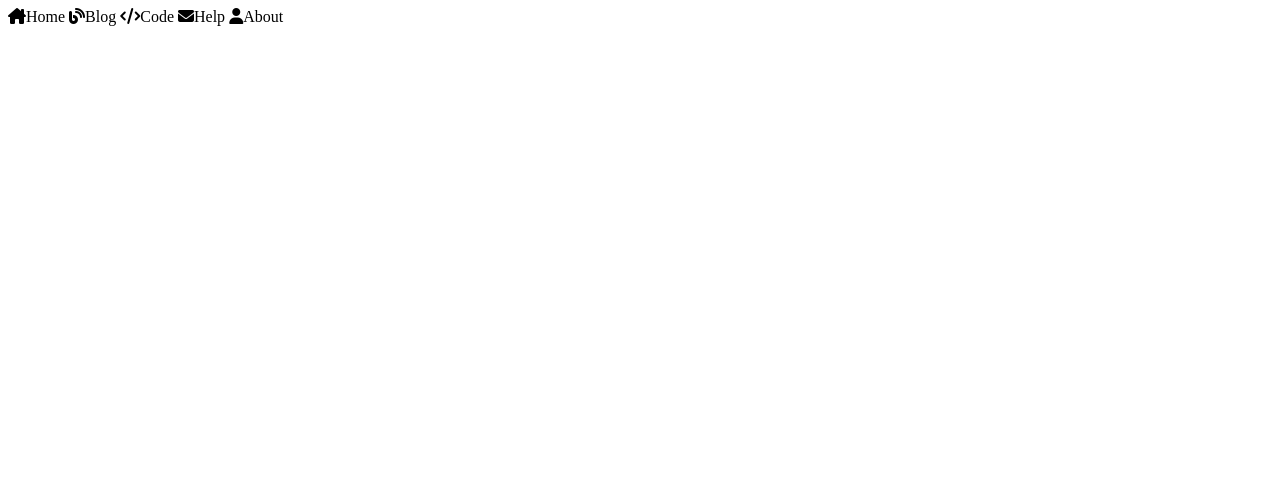
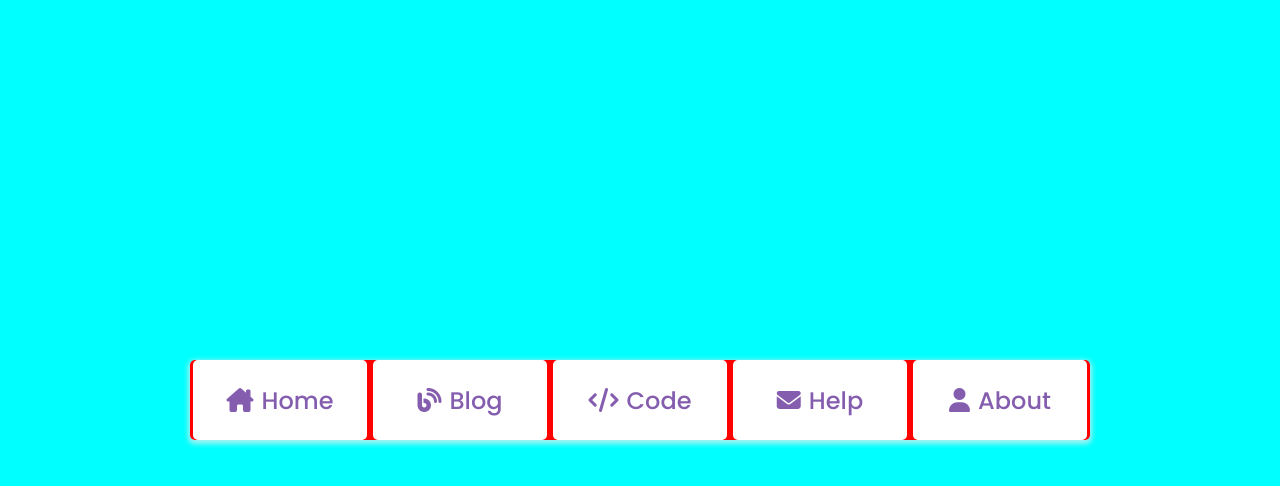
Before and after one commit to Ibra-him-elgharras/Template-26, a plain HTML site: page index.html in a window 1280 px wide. Drawn offline with Linux system fonts and the light colour scheme.

Commit message:
navigation-hover

```diff
--- a/CSS/style.css
+++ b/CSS/style.css
@@ -0,0 +1,68 @@
+@import url('https://fonts.googleapis.com/css2?family=Dancing+Script:wght@400;500;600;700&family=Josefin+Sans:ital,wght@0,100;0,200;0,300;0,400;0,500;0,600;0,700;1,100;1,200&family=Poppins:ital,wght@0,100;0,200;0,300;0,400;0,500;0,600;0,700;0,800;0,900;1,100;1,200;1,300;1,400;1,600;1,700;1,800;1,900&family=Ubuntu+Condensed&family=Ubuntu+Mono&family=Ubuntu:ital@1&display=swap');
+
+*{
+    margin: 0;
+    padding: 0;
+    box-sizing: border-box;
+    font-family: 'Poppins', sans-serif;
+}
+
+html,body{
+    background-color: aqua;
+    height: 100vh;
+    display: grid;
+    place-items: center;
+
+}
+
+nav{
+    width: 900px;
+    height: 80px;
+    background: red;
+    border-radius: 5px;
+    box-shadow: 0px 2px 5px 2px #edededaf;
+    color: aliceblue;
+    display: flex;
+    align-items: center;
+    position: relative;
+}
+
+
+nav #bloc{
+    background: yellow;
+    height: 80px;
+    width: 180px;
+    margin: 0 3px;
+    border-radius: 5px;
+    position: absolute;
+    z-index: -500;
+
+}
+
+
+nav label{
+    background: #fff;
+    height: 80px;
+    width: 180px;
+    margin: 0 3px;
+    border-radius: 5px;
+    display: flex;
+    align-items: center;
+    justify-content: center;
+    color: #663399cb;
+    font-size: 24px;
+    font-weight: 500;
+    cursor: pointer;
+    transition: all 0.4s ease;
+
+}
+
+nav label:hover{
+    background: #9d00ff;
+    color: #ffffff;
+}
+
+nav label i{
+    margin-right: 8px;
+
+}
--- a/index.html
+++ b/index.html
@@ -11,14 +11,15 @@
     <title>Animated-Navigation-Bar</title>
 </head>
 <body>
-    <div class="navbar">
+
         <nav>
-            <label for=""><i class="fa-solid fa-house-chimney"></i>Home</label>
-            <label for=""><i class="fa-solid fa-blog"></i>Blog</label>
-            <label for=""><i class="fa-solid fa-code"></i>Code</label>
-            <label for=""><i class="fa-solid fa-envelope"></i>Help</label>
-            <label for=""><i class="fa-solid fa-user"></i>About</label>
+            <input id="bloc">
+            <label for="#"><i class="fa-solid fa-house-chimney"></i>Home</label>
+            <label for="#"><i class="fa-solid fa-blog"></i>Blog</label>
+            <label for="#"><i class="fa-solid fa-code"></i>Code</label>
+            <label for="#"><i class="fa-solid fa-envelope"></i>Help</label>
+            <label for="#"><i class="fa-solid fa-user"></i>About</label>
         </nav>
-    </div>
+
 </body>
 </html>
```
